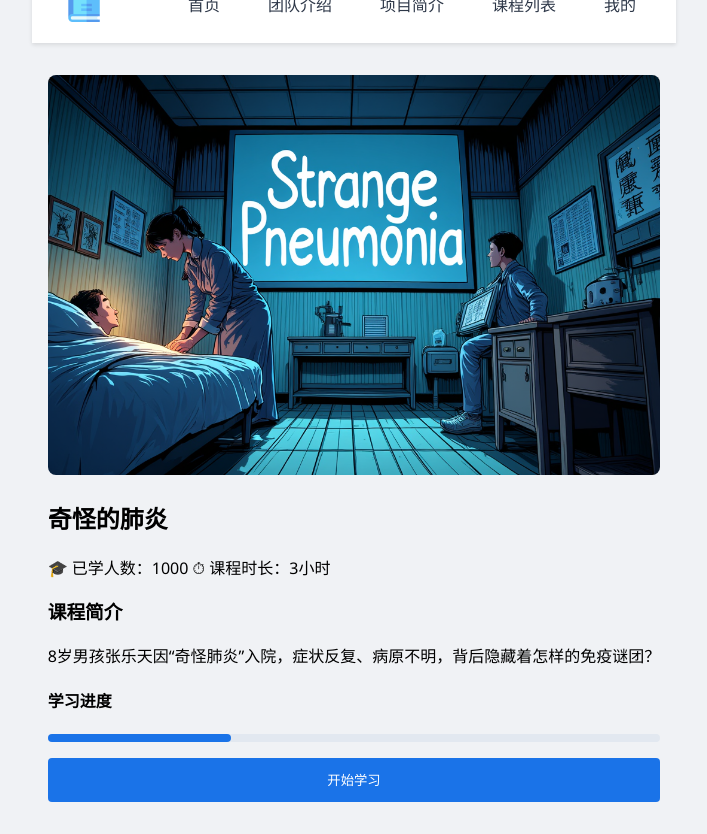
After one commit to nihilKnight/liu_PBL, a Flask app: page /course/1 in a window 1280 px wide. The commit adds this page. Shown: the whole page, without its empty margins (286-993 px from the left). Run offline with Flask 3, Linux system fonts and the light colour scheme.

Commit message:
started main pages programming. tons of problems.

```diff
--- a/flask_app/app.py
+++ b/flask_app/app.py
@@ -48,7 +48,7 @@ def generate_verification_code():
 class User(db.Model):
     id = db.Column(db.Integer, primary_key=True)
     email = db.Column(db.String(100), unique=True)
-    username = db.Column(db.String(50))
+    username = db.Column(db.String(50), unique=True)
     password = db.Column(db.String(200))
 
 # 添加验证码存储模型
@@ -57,6 +57,15 @@ class VerificationCode(db.Model):
     email = db.Column(db.String(100), nullable=False)
     code = db.Column(db.String(6), nullable=False)
     created_at = db.Column(db.DateTime, default=db.func.current_timestamp())
+
+class Course(db.Model):
+    id = db.Column(db.Integer, primary_key=True)
+    title = db.Column(db.String(100), nullable=False)
+    cover = db.Column(db.String(200))
+    description = db.Column(db.Text)
+    students = db.Column(db.Integer, default=0)
+    duration = db.Column(db.String(50))
+    created_at = db.Column(db.DateTime, default=datetime.now)
 
 # 图形验证码生成
 @app.route('/captcha')
@@ -69,14 +78,35 @@ def generate_captcha():
 @app.route('/')
 def index():
     if 'user' in session:
-        return render_template('index.html')
+        featured_courses = Course.query.filter(
+                (Course.id == 4) | (Course.id == 5) | (Course.id == 6)
+            ).all()
+        recent_courses = Course.query.order_by(Course.created_at.desc()).limit(8).all()
+        return render_template('index.html', featured_courses=featured_courses, recent_courses=recent_courses)
     return redirect(url_for('login'))
 
 @app.route('/login', methods=['GET', 'POST'])
 def login():
     if request.method == 'POST':
-        # 登录验证逻辑
-        return render_template('index.html')
+        account = request.form['account']
+        password = request.form['password']
+        captcha = request.form['captcha']
+
+        # 验证验证码
+        if 'captcha' not in session or captcha.upper() != session['captcha'].upper():
+            return render_template('login.html', error="验证码错误")
+
+        # 查询用户（邮箱或用户名）
+        user = User.query.filter(
+            (User.email == account) | (User.username == account)
+        ).first()
+
+        if not user or not check_password_hash(user.password, password):
+            return render_template('login.html', error="账号或密码错误")
+
+        session['user'] = user.username
+        return redirect(url_for('index'))
+
     return render_template('login.html')
 
 @app.route('/logout')
@@ -89,6 +119,7 @@ def register():
     if request.method == 'POST':
         email = request.form['email']
         password = request.form['password']
+        username = request.form['username']
         user_code = request.form.get('verification_code', '')
 
         # 验证验证码
@@ -105,9 +136,14 @@ def register():
         if User.query.filter_by(email=email).first():
             return render_template('register.html', error="该邮箱已被注册")
 
+        # 验证邮箱唯一性
+        if User.query.filter_by(username=username).first():
+            return render_template('register.html', error="用户名已被使用")
+
         # 创建新用户
         new_user = User(
             email=email,
+            username=username,
             password=generate_password_hash(password)
         )
         db.session.add(new_user)
@@ -155,6 +191,30 @@ def send_verification_code():
         print(f"邮件发送失败: {str(e)}")
         return jsonify({'success': False, 'message': '邮件发送失败'})
 
+@app.route('/courses')
+def courses():
+    page = request.args.get('page', 1, type=int)
+    pagination = Course.query.paginate(page=page, per_page=16)
+    return render_template('courses.html', pagination=pagination)
+
+@app.route('/course/<int:course_id>')
+def course_detail(course_id):
+    course = Course.query.get_or_404(course_id)
+    return render_template('course_detail.html', course=course)
+
+@app.route('/about')
+def about():
+    return render_template('about.html')
+
+@app.route('/projects')
+def projects():
+    return render_template('projects.html')
+
+@app.route('/profile')
+def profile():
+    return render_template('profile.html', username=session.get('user'))
+
+
 if __name__ == '__main__':
     with app.app_context():
         db.create_all()
--- a/flask_app/static/style.css
+++ b/flask_app/static/style.css
@@ -111,3 +111,121 @@ a {
 .logout-btn:hover {
     background: #c82333;
 }
+
+/* 基础样式 */
+:root {
+    --primary-blue: #1a73e8;
+    --secondary-blue: #e8f1fd;
+    --text-dark: #2d3748;
+    --text-light: #718096;
+}
+
+/* 导航栏 */
+.main-nav {
+    display: flex;
+    align-items: center;
+    padding: 1rem 5%;
+    background: white;
+    box-shadow: 0 2px 4px rgba(0,0,0,0.1);
+}
+
+.nav-brand img {
+    height: 40px;
+}
+
+.nav-links {
+    margin-left: auto;
+    display: flex;
+    gap: 2rem;
+}
+
+.nav-links a {
+    color: var(--text-dark);
+    font-weight: 500;
+    transition: color 0.3s;
+}
+
+.nav-links a:hover {
+    color: var(--primary-blue);
+}
+
+/* 轮播图 */
+.carousel {
+    position: relative;
+    height: 400px;
+    overflow: hidden;
+    margin: 1rem 0;
+}
+
+.slide {
+    position: absolute;
+    width: 100%;
+    height: 100%;
+    opacity: 0;
+    transition: opacity 1s;
+}
+
+.slide.active {
+    opacity: 1;
+}
+
+.slide img {
+    width: 100%;
+    height: 100%;
+    object-fit: cover;
+}
+
+/* 课程卡片 */
+.course-grid {
+    display: grid;
+    grid-template-columns: repeat(4, 1fr);
+    gap: 1.5rem;
+}
+
+.course-card {
+    background: white;
+    border-radius: 8px;
+    overflow: hidden;
+    box-shadow: 0 2px 4px rgba(0,0,0,0.1);
+    transition: transform 0.3s;
+}
+
+.course-card:hover {
+    transform: translateY(-5px);
+}
+
+/* 课程详情页 */
+.course-detail {
+    max-width: 1200px;
+    margin: 2rem auto;
+    padding: 0 1rem;
+}
+
+.course-cover {
+    width: 100%;
+    height: 400px;
+    object-fit: cover;
+    border-radius: 8px;
+}
+
+.progress-bar {
+    height: 8px;
+    background: #e2e8f0;
+    border-radius: 4px;
+    margin: 1rem 0;
+}
+
+.progress {
+    height: 100%;
+    background: var(--primary-blue);
+    border-radius: 4px;
+}
+
+.start-btn {
+    background: var(--primary-blue);
+    color: white;
+    padding: 0.8rem 2rem;
+    border: none;
+    border-radius: 4px;
+    cursor: pointer;
+}
--- /dev/null
+++ b/flask_app/templates/course_detail.html
@@ -0,0 +1,32 @@
+{% extends "base.html" %}
+
+{% block content %}
+<div class="main-container">
+    <nav class="main-nav">{% include 'nav.html' %}</nav>
+
+    <article class="course-detail">
+        <img class="course-cover" src="{{ course.cover }}" alt="{{ course.title }}">
+
+        <div class="course-meta">
+            <h1>{{ course.title }}</h1>
+            <div class="stats">
+                <span>🎓 已学人数：{{ course.students }}</span>
+                <span>⏱ 课程时长：{{ course.duration }}</span>
+            </div>
+        </div>
+
+        <div class="course-content">
+            <h3>课程简介</h3>
+            <p>{{ course.description }}</p>
+
+            <div class="progress-section">
+                <h4>学习进度</h4>
+                <div class="progress-bar">
+                    <div class="progress" style="width: 30%;"></div>
+                </div>
+                <button class="start-btn">开始学习</button>
+            </div>
+        </div>
+    </article>
+</div>
+{% endblock %}
--- /dev/null
+++ b/flask_app/templates/nav.html
@@ -0,0 +1,11 @@
+<!-- 导航栏 -->
+<div class="nav-brand">
+    <img src="{{ url_for('static', filename='logo.png') }}" alt="STEM EDU">
+</div>
+<div class="nav-links">
+    <a href="{{ url_for('index') }}">首页</a>
+    <a href="{{ url_for('about') }}">团队介绍</a>
+    <a href="{{ url_for('projects') }}">项目简介</a>
+    <a href="{{ url_for('courses') }}">课程列表</a>
+    <a href="{{ url_for('profile') }}">我的</a>
+</div>
--- a/flask_app/templates/register.html
+++ b/flask_app/templates/register.html
@@ -6,6 +6,9 @@
     <form method="POST">
         <div class="form-group">
             <input type="email" name="email" placeholder="电子邮箱" required>
+        </div>
+        <div class="form-group">
+            <input type="text" name="username" placeholder="用户名" required>
         </div>
         <div class="form-group">
             <input type="password" name="password" placeholder="密码" required>
```
Also changed, not shown: flask_app/templates/about.html (added, +13 -0 lines), flask_app/templates/courses.html (added, +38 -0 lines), flask_app/templates/index.html (+33 -5 lines), flask_app/templates/profile.html (added, +10 -0 lines), flask_app/templates/projects.html (added, +7 -0 lines), flask_app/instance/users.db, flask_app/static/logo.png (added).
